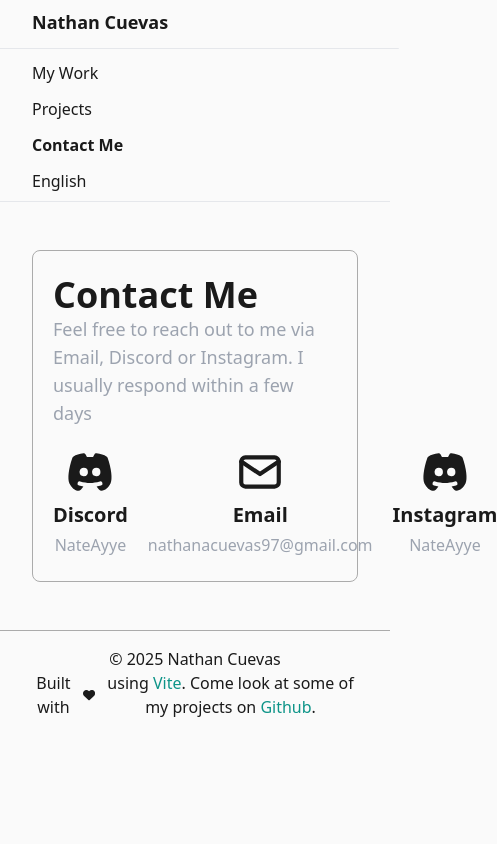
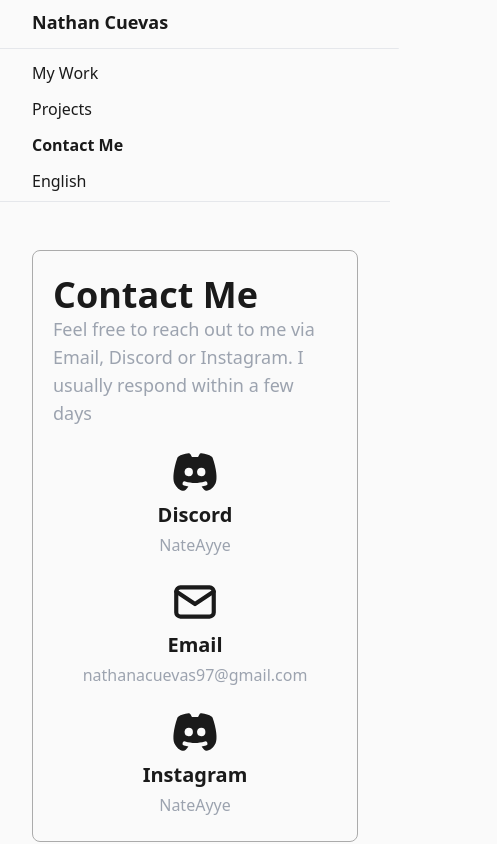
Before and after one commit to NateAyye/Portfolio, a React (Vite) app: page /Portfolio/contact-me in a window 390 px wide. Shown: the top 844 px of the page, 497 px wide, since content can reach past the window. Built offline with nearby package versions, Linux system fonts and the light colour scheme.

Commit message:
fixed the contact page for mobile devices

```diff
--- a/src/routes/contact-me.lazy.tsx
+++ b/src/routes/contact-me.lazy.tsx
@@ -13,7 +13,7 @@
         Feel free to reach out to me via Email, Discord or Instagram. I usually respond within a few
         days
       </p>
-      <div className="flex justify-around gap-5 mt-5">
+      <div className="flex flex-col sm:flex-row justify-around gap-5 mt-5">
         <a
           href="https://discord.gg/bSGCcn9gFj"
           target="_blank"
```
